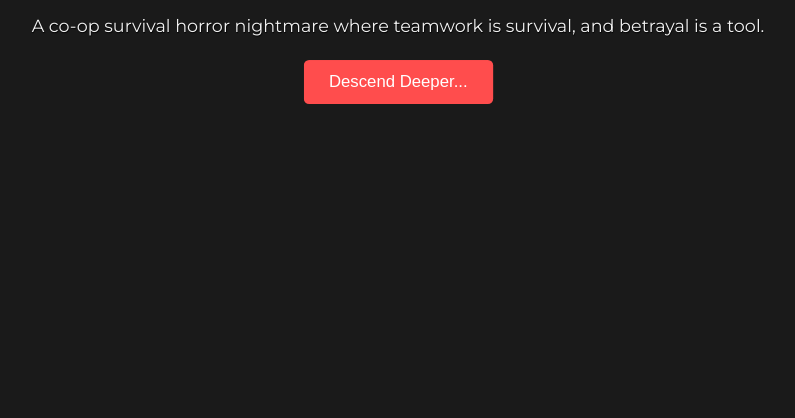
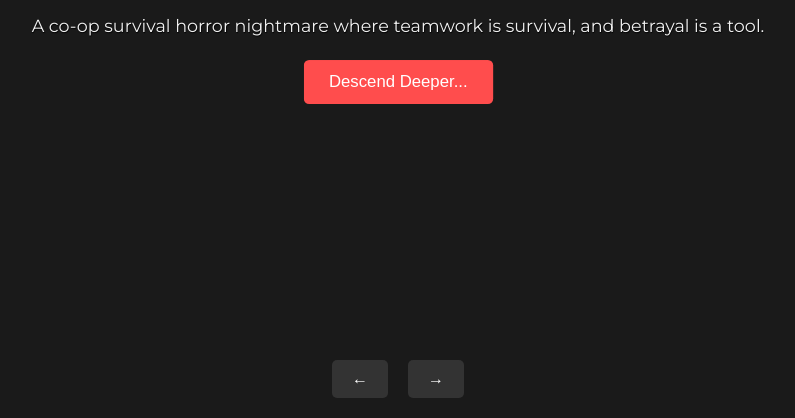
Before and after one commit to Serinoxxx/Serinoxxx.GitHub.io, a plain HTML site: page index.html in a window 1280 px wide. Shown: the part 382-800 px from the top of the page, without its empty margins (242-1037 px from the left). Drawn offline with Linux system fonts and the light colour scheme.

Commit message:
Update index.html

```diff
--- a/index.html
+++ b/index.html
@@ -15,30 +15,23 @@
 
         body {
             font-family: 'Montserrat', sans-serif;
-            /* A more modern font */
             background-color: #1a1a1a;
-            /* Darker background */
             color: #f0f0f0;
-            /* Lighter text */
             line-height: 1.6;
             overflow-x: hidden;
             -webkit-font-smoothing: antialiased;
-            /* Improve font rendering */
         }
 
         .slide {
             position: relative;
             width: 100vw;
             min-height: 100vh;
-            /* Use min-height for content that might expand */
             display: flex;
             flex-direction: column;
-            /* Stack content vertically for mobile */
             justify-content: center;
             align-items: center;
             text-align: center;
             padding: 20px;
-            /* Add padding for mobile */
         }
 
         .slide::before {
@@ -51,11 +44,10 @@
             background-size: cover;
             background-position: center;
             opacity: 0.6;
-            /* Slightly less opaque */
             z-index: -1;
         }
 
-        /* Specific Slide Backgrounds */
+        /* Slide Background Images */
         #slide-1::before {
             background-image: url("your-cave-entrance-image.jpg");
         }
@@ -68,24 +60,19 @@
             background-image: url("your-bonfire-image.jpg");
         }
 
-        /* Improved Typography */
+        /* Typography */
         .slide h1 {
             font-size: 2.5rem;
-            /* Responsive font size */
             font-weight: 700;
-            /* Bold font weight */
             letter-spacing: 0.05em;
-            /* Slight letter spacing */
             text-shadow: 1px 1px 3px #000;
             margin-bottom: 15px;
             animation: fadeInUp 1s ease-out;
-            /* Animate in */
         }
 
         .slide p {
             font-size: 1.1rem;
             max-width: 90%;
-            /* Adjust max-width for mobile */
             text-shadow: 0.5px 0.5px 1px #000;
             animation: fadeInUp 1.2s ease-out;
         }
@@ -93,13 +80,11 @@
         /* Call to Action Button */
         .cta-button {
             background-color: #ff4d4d;
-            /* A vibrant red */
             color: #fff;
             padding: 12px 24px;
             font-size: 1rem;
             border: none;
             border-radius: 5px;
-            /* Rounded corners */
             cursor: pointer;
             margin-top: 20px;
             transition: background-color 0.2s ease-in-out;
@@ -132,9 +117,7 @@
             max-width: 90%;
             height: auto;
             border-radius: 8px;
-            /* Rounded corners for image */
             box-shadow: 0 4px 8px rgba(0, 0, 0, 0.5);
-            /* Subtle shadow */
             margin-top: 20px;
             animation: fadeIn 1.6s ease-out;
         }
@@ -172,7 +155,32 @@
             }
         }
 
-        /* Media Queries for Mobile Responsiveness */
+        /* Navigation Buttons */
+        .nav-buttons {
+            position: absolute;
+            bottom: 20px;
+            left: 50%;
+            transform: translateX(-50%);
+            display: flex;
+            gap: 20px;
+        }
+
+        .nav-button {
+            background-color: #333;
+            color: #fff;
+            border: none;
+            padding: 10px 20px;
+            cursor: pointer;
+            font-size: 1rem;
+            border-radius: 5px;
+            transition: background-color 0.2s ease-in-out;
+        }
+
+        .nav-button:hover {
+            background-color: #555;
+        }
+
+        /* Media Queries for Mobile */
         @media (max-width: 768px) {
             .slide h1 {
                 font-size: 2rem;
@@ -231,11 +239,17 @@
         <p>Lance McLachlan: Lead Developer</p>
         <p>Kirstin McLachlan: UI Design and Branding</p>
     </div>
+
     <div id="slide-6" class="slide">
         <h1>Contact Us</h1>
         <p>Let's make some magic!</p>
         <p>Email: example@example.com</p>
         <p>Website: example.com</p>
+    </div>
+
+    <div class="nav-buttons">
+        <button class="nav-button" onclick="prevSlide()">←</button>
+        <button class="nav-button" onclick="nextSlide()">→</button>
     </div>
 
     <script>
@@ -245,6 +259,7 @@
         function showSlide(n) {
             slides.forEach(slide => slide.style.display = 'none');
             slides[n].style.display = 'flex';
+            window.scrollTo(0, 0); // Reset scroll position
         }
 
         function nextSlide() {
@@ -252,19 +267,12 @@
             showSlide(currentSlide);
         }
 
+        function prevSlide() {
+            currentSlide = (currentSlide - 1 + slides.length) % slides.length;
+            showSlide(currentSlide);
+        }
+
         showSlide(currentSlide);
-
-        document.addEventListener('wheel', (e) => {
-            if (e.deltaY > 0) {
-                currentSlide = (currentSlide + 1) % slides.length;
-            } else {
-                currentSlide = (currentSlide - 1 + slides.length) % slides.length;
-            }
-            showSlide(currentSlide);
-            e.preventDefault();
-        }, {
-            passive: false
-        });
     </script>
 
 </body>
```
